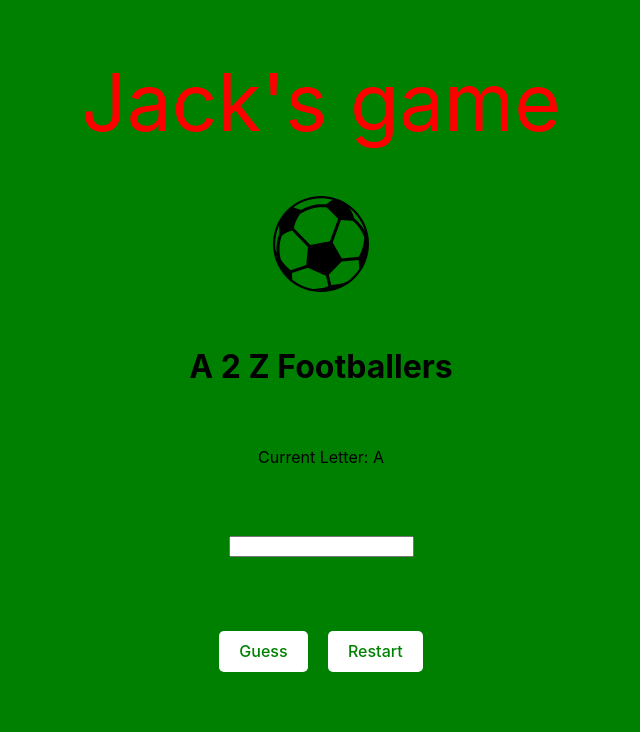
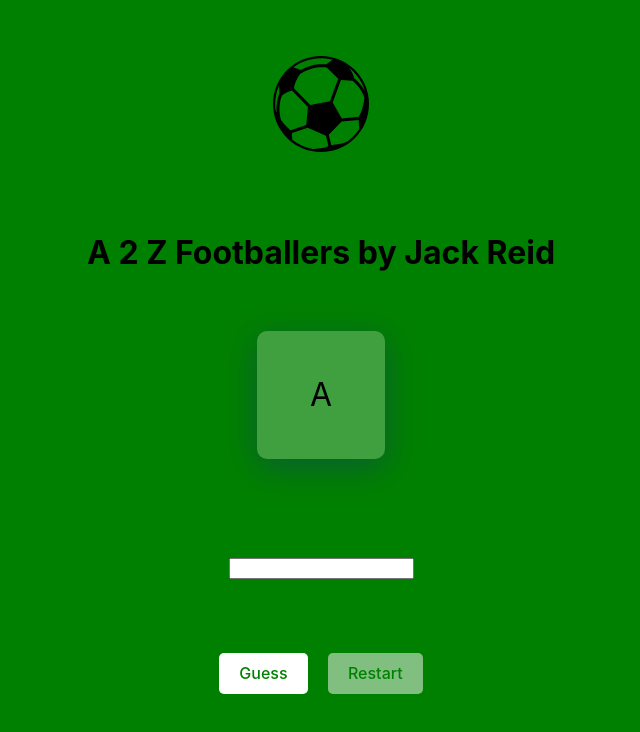
Before and after one commit to DavieReid/a2zfootballers, a React (Vite) app: page / in a window 1280 px wide. Shown: the top 732 px of the page, without its empty margins (351-991 px from the left). Built offline with nearby package versions, Linux system fonts and the light colour scheme.

Commit message:
style updates

```diff
--- a/src/App.css
+++ b/src/App.css
@@ -2,10 +2,6 @@
 	max-width: 2048px;
 	margin: 0 auto;
 	padding: 2rem;
-	text-align: center;
-	flex-direction: column;
-	background-color: green;
-	display: flex;
 	width: 100%;
 	height: 100vh;
 }
@@ -32,7 +28,3 @@
 		animation: logo-spin infinite 20s linear;
 	}
 }
-
-.card {
-	padding: 2em;
-}
--- a/src/App.tsx
+++ b/src/App.tsx
@@ -8,6 +8,7 @@ import {
 import football from "./assets//football.svg";
 import "./App.css";
 import { Button } from "./components/Button/Button";
+import { Card } from "./components/Card/Card";
 
 type Answer = {
 	letter: string;
@@ -77,22 +78,13 @@ function App() {
 
 	return (
 		<main>
-			<div className="name">Jack's game</div>
-			<div>
-				<img className="logo" src={football} alt="Vite logo" />
-			</div>
-			<h1>A 2 Z Footballers</h1>
-			<div className="card">
-				{isComplete ? (
-					<div>All Done...well played!</div>
-				) : (
-					<div>
-						Current Letter:{" "}
-						<span className="currentLetter">{currentLetter}</span>
-					</div>
-				)}
-			</div>
-			<div className="card">
+			<img className="logo" src={football} alt="Vite logo" />
+			<Card>
+				<h1>A 2 Z Footballers by Jack Reid</h1>
+			</Card>
+			<Card variant="letter">{currentLetter}</Card>
+			<Card>{isComplete ? <div>All Done...well played!</div> : null}</Card>
+			<Card>
 				<input
 					className={classnames({ shake: status === "incorrect" })}
 					value={value}
@@ -100,14 +92,16 @@ function App() {
 					onKeyDown={handleKeyDown}
 					readOnly={isComplete}
 				/>
-			</div>
-			<div className="card">
+			</Card>
+			<Card>
 				<Button onClick={handleClick} disabled={isComplete}>
 					Guess
 				</Button>
-				<Button onClick={handleRestart}>Restart</Button>
-			</div>
-			<div className="card">
+				<Button onClick={handleRestart} disabled={currentLetter === "a"}>
+					Restart
+				</Button>
+			</Card>
+			<Card>
 				<ul>
 					{answers.map((answer) => (
 						<li key={answer.letter}>
@@ -115,7 +109,7 @@ function App() {
 						</li>
 					))}
 				</ul>
-			</div>
+			</Card>
 		</main>
 	);
 }
--- a/src/components/Button/Button.module.css
+++ b/src/components/Button/Button.module.css
@@ -18,3 +18,7 @@
 .button:focus-visible {
 	outline: 4px auto -webkit-focus-ring-color;
 }
+
+.disabled{
+	opacity: 0.5;
+}
--- a/src/components/Button/Button.tsx
+++ b/src/components/Button/Button.tsx
@@ -1,3 +1,4 @@
+import classnames from "clsx";
 export interface ButtonProps {
 	children: React.ReactNode;
 	onClick: () => void;
@@ -6,11 +7,16 @@ export interface ButtonProps {
 
 import styles from "./Button.module.css";
 
-export const Button = ({ children, onClick, ...restProps }: ButtonProps) => {
+export const Button = ({
+	children,
+	disabled,
+	onClick,
+	...restProps
+}: ButtonProps) => {
 	return (
 		<button
 			type="button"
-			className={styles.button}
+			className={classnames(styles.button, { [styles.disabled]: disabled })}
 			onClick={onClick}
 			{...restProps}>
 			{children}
--- /dev/null
+++ b/src/components/Card/Card.module.css
@@ -0,0 +1,19 @@
+.card {
+
+    padding:2em;
+}
+
+.letter {
+    height: 2em;
+    width: 2em;
+    padding:1em;
+    background: rgba( 255, 255, 255, 0.25 );
+    box-shadow: 0 8px 32px 0 rgba( 31, 38, 135, 0.37 );
+    backdrop-filter: blur( 7px );
+    -webkit-backdrop-filter: blur( 7px );
+    border-radius: 10px;
+    text-transform: capitalize;
+    font-size:2em;
+    text-align: center;
+    line-height: 2em;
+}
--- a/src/components/Card/Card.tsx
+++ b/src/components/Card/Card.tsx
@@ -1,3 +1,18 @@
-export const Card = ({ children }) => {
-	return <div className="card">{children}</div>;
+import classnames from "clsx";
+import styles from "./Card.module.css";
+export interface CardProps {
+	children: React.ReactNode;
+	variant?: "letter";
+}
+
+export const Card = ({ children, variant, ...restProps }: CardProps) => {
+	return (
+		<div
+			className={classnames(styles.card, {
+				[styles.letter]: variant === "letter"
+			})}
+			{...restProps}>
+			{children}
+		</div>
+	);
 };
--- a/src/index.css
+++ b/src/index.css
@@ -13,17 +13,17 @@ body {
 	margin: 0;
 	min-width: 320px;
 	min-height: 100vh;
+	background-color: green;
+}
+
+main{
+	flex-direction: column;
+	justify-items: center;
+	align-items: center;
+	display: flex;
 }
 
 
-.name {
-	color: red;
-	font-size: 5em;
-	padding: 10px;
-}
-.currentLetter {
-	text-transform: uppercase;
-}
 
 @keyframes shake {
 	0% {
```
